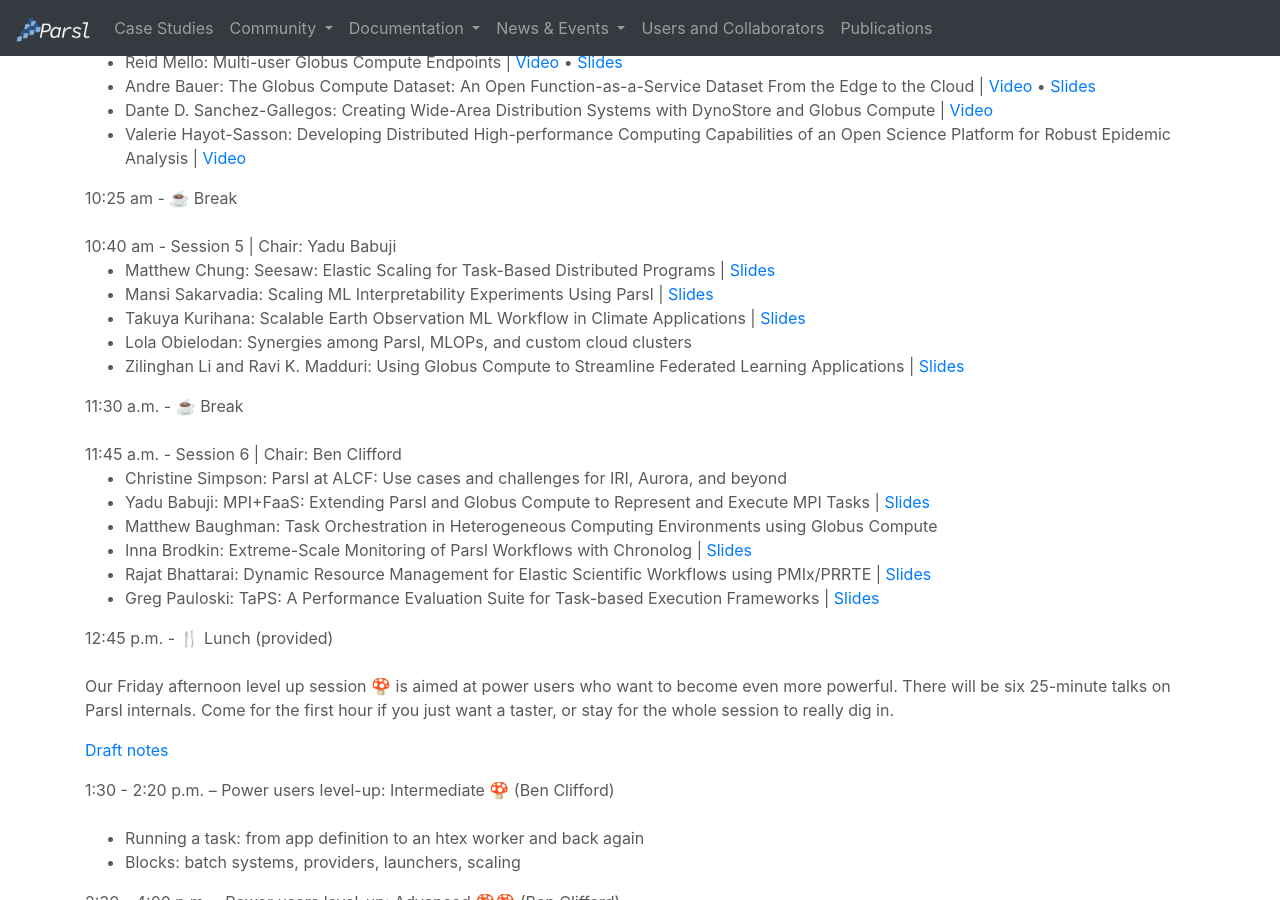
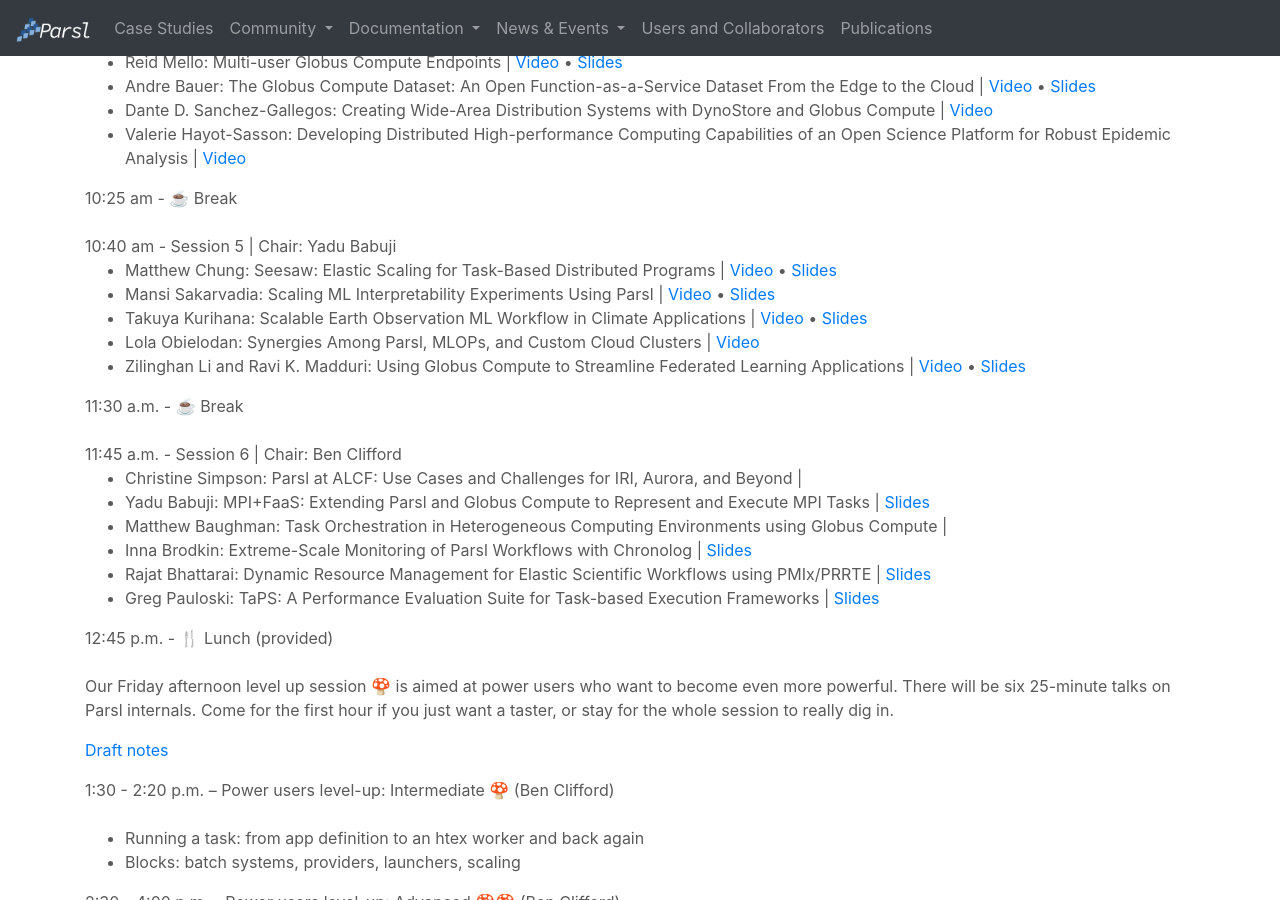
Before and after one commit to Parsl/parsl.github.io, a Jekyll site: the page built from parslfest/parslfest2024.html, in a window 1280 px wide and 900 px high, scrolled down 2252 px. Built offline with Jekyll 4.4.1, drawn with Linux system fonts in a browser that asks for light colours.

Commit message:
Add links to session 5 talks

```diff
--- a/parslfest/parslfest2024.html
+++ b/parslfest/parslfest2024.html
@@ -154,23 +154,23 @@
 
       10:40 am - Session 5 | Chair: Yadu Babuji
       <ul>
-	<li>Matthew Chung: Seesaw: Elastic Scaling for Task-Based Distributed Programs | <a href="2024/Chung-Matthew_Seesaw.pdf" target="_blank">Slides</a></li>
-	<li>Mansi Sakarvadia: Scaling ML Interpretability Experiments Using Parsl | <a href="2024/sakarvadia_mansi_interpretable_ML_workflows.pdf" target="_blank">Slides</a></li>
-	<li>Takuya Kurihana: Scalable Earth Observation ML Workflow in Climate Applications | <a href="2024/kurihana-takuya_pf24-presentation.pdf" target="_blank">Slides</a></li>
-	<li>Lola Obielodan: Synergies among Parsl, MLOPs, and custom cloud clusters</li>
-	<li>Zilinghan Li and Ravi K. Madduri: Using Globus Compute to Streamline Federated Learning Applications | <a href="2024/li-zilinghan_pf24-presentation.pdf" target="_blank">Slides</a></li>
+	<li>Matthew Chung: Seesaw: Elastic Scaling for Task-Based Distributed Programs | <a href="https://youtu.be/wJaVRQqo78w" target="_blank">Video</a> • <a href="2024/Chung-Matthew_Seesaw.pdf" target="_blank">Slides</a></li>
+	<li>Mansi Sakarvadia: Scaling ML Interpretability Experiments Using Parsl | <a href="https://youtu.be/BNlYBI8-Nuo" target="_blank">Video</a> • <a href="2024/sakarvadia_mansi_interpretable_ML_workflows.pdf" target="_blank">Slides</a></li>
+	<li>Takuya Kurihana: Scalable Earth Observation ML Workflow in Climate Applications | <a href="https://youtu.be/dEfphFP0QLk" target="_blank">Video</a> • <a href="2024/kurihana-takuya_pf24-presentation.pdf" target="_blank">Slides</a></li>
+	<li>Lola Obielodan: Synergies Among Parsl, MLOPs, and Custom Cloud Clusters | <a href="https://youtu.be/ngKwvx3jhj8" target="_blank">Video</a></li>
+	<li>Zilinghan Li and Ravi K. Madduri: Using Globus Compute to Streamline Federated Learning Applications | <a href="https://youtu.be/Qz1AhgReQfg" target="_blank">Video</a> • <a href="2024/li-zilinghan_pf24-presentation.pdf" target="_blank">Slides</a></li>
       </ul>
 
       11:30 a.m. - ☕️ Break  <br /><br />
 
       11:45 a.m. - Session 6 | Chair: Ben Clifford
       <ul>
-	<li>Christine Simpson: Parsl at ALCF: Use cases and challenges for IRI, Aurora, and beyond</li>
-	<li>Yadu Babuji: MPI+FaaS: Extending Parsl and Globus Compute to Represent and Execute MPI Tasks | <a href="2024/Babuji-Yadu_pf2024-MPIFunctions.pdf" target="_blank">Slides</a></li>
-	<li>Matthew Baughman: Task Orchestration in Heterogeneous Computing Environments using Globus Compute</li>
-	<li>Inna Brodkin: Extreme-Scale Monitoring of Parsl Workflows with Chronolog | <a href="2024/Brodkin-Inna_pf24-presentation.pdf" target="_blank">Slides</a></li>
-	<li>Rajat Bhattarai: Dynamic Resource Management for Elastic Scientific Workflows using PMIx/PRRTE | <a href="2024/bhattarai-rajat_pf24-presentation.pdf" target="_blank">Slides</a></li>
-	<li>Greg Pauloski: TaPS: A Performance Evaluation Suite for Task-based Execution Frameworks | <a href="2024/pauloski-greg_taps.pdf" target="_blank">Slides</a></li>
+	<li>Christine Simpson: Parsl at ALCF: Use Cases and Challenges for IRI, Aurora, and Beyond | <!--<a href="" target="_blank">Video</a>--></li>
+	<li>Yadu Babuji: MPI+FaaS: Extending Parsl and Globus Compute to Represent and Execute MPI Tasks | <!--<a href="" target="_blank">Video</a> • --><a href="2024/Babuji-Yadu_pf2024-MPIFunctions.pdf" target="_blank">Slides</a></li>
+	<li>Matthew Baughman: Task Orchestration in Heterogeneous Computing Environments using Globus Compute | <!--<a href="" target="_blank">Video</a>--></li>
+	<li>Inna Brodkin: Extreme-Scale Monitoring of Parsl Workflows with Chronolog | <!--<a href="" target="_blank">Video</a> • --><a href="2024/Brodkin-Inna_pf24-presentation.pdf" target="_blank">Slides</a></li>
+	<li>Rajat Bhattarai: Dynamic Resource Management for Elastic Scientific Workflows using PMIx/PRRTE | <!--<a href="" target="_blank">Video</a> • --><a href="2024/bhattarai-rajat_pf24-presentation.pdf" target="_blank">Slides</a></li>
+	<li>Greg Pauloski: TaPS: A Performance Evaluation Suite for Task-based Execution Frameworks | <!--<a href="" target="_blank">Video</a> • --><a href="2024/pauloski-greg_taps.pdf" target="_blank">Slides</a></li>
       </ul>
 
       12:45 p.m. - 🍴 Lunch (provided)<br /><br />
```
